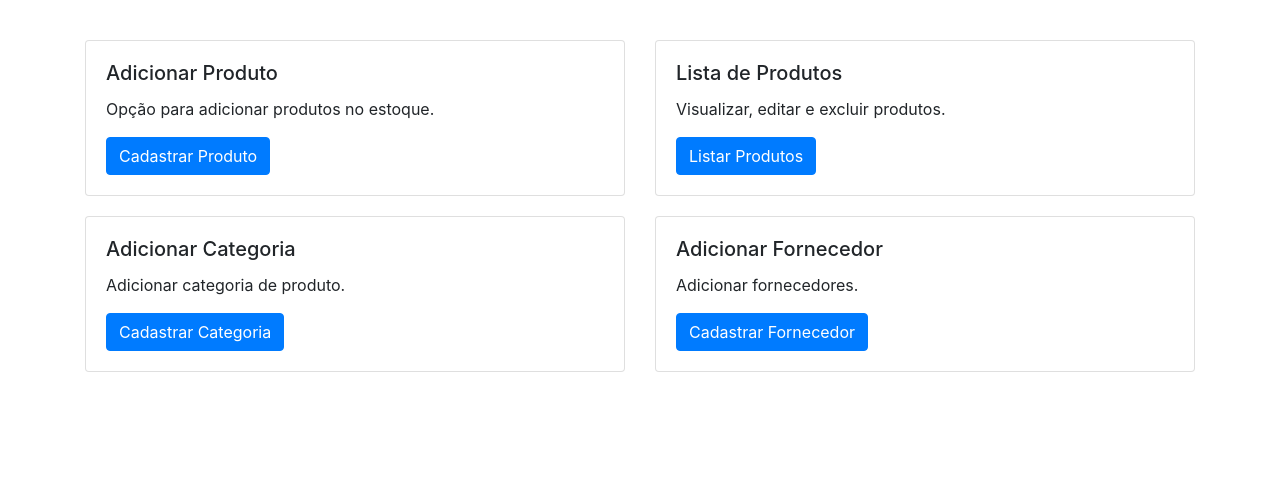
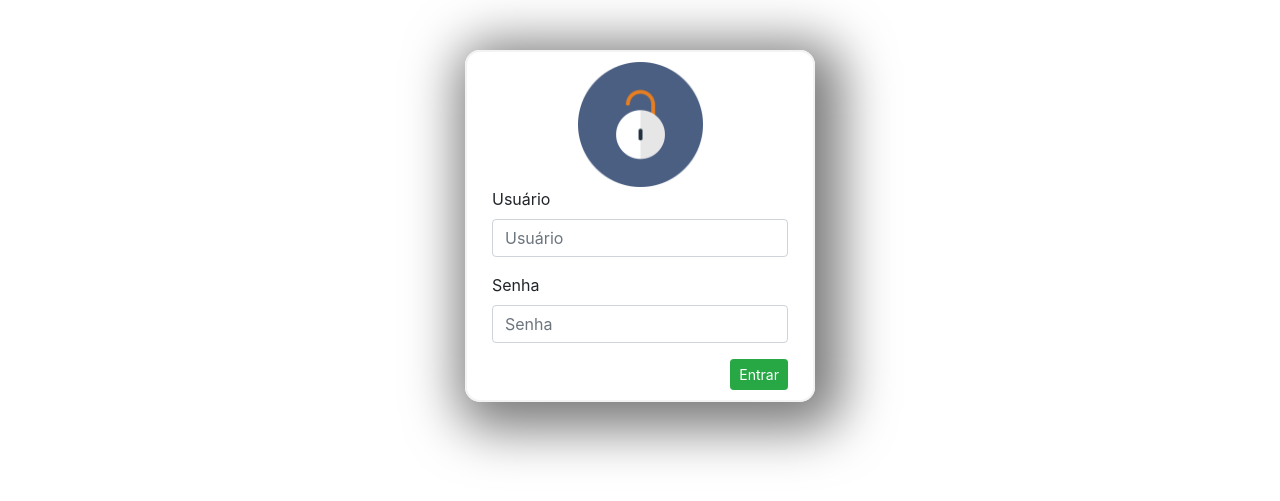
Before and after one commit to Grazziano/Formulario, a PHP site: page / in a window 1280 px wide. Shown: the top 501 px of the page. Run offline with PHP 8.4, Linux system fonts and the light colour scheme.

Commit message:
Criando tela de login e formulário de cadastro de usuário

```diff
--- a/index.php
+++ b/index.php
@@ -3,60 +3,50 @@
 
 <head>
     <meta charset="UTF-8">
-    <meta name="viewport" content="width=device-width, initial-scale=1.0">
+    <meta name="viewport" content="width=device-width, initial-scale=1.0, user-scalable=no">
     <meta http-equiv="X-UA-Compatible" content="ie=edge">
     <link rel="stylesheet" href="css/bootstrap.css">
-    <title>Menu</title>
+    <title>Login</title>
+
+    <style>
+        #tamanho {
+            width: 350px;
+            margin-top: 50px;
+            border-radius: 15px;
+            border: 2px solid #f3f3f3;
+            -webkit-box-shadow: 10px 10px 52px 17px rgba(122, 122, 122, 1);
+            -moz-box-shadow: 10px 10px 52px 17px rgba(122, 122, 122, 1);
+            box-shadow: 10px 10px 52px 17px rgba(122, 122, 122, 1);
+        }
+
+        img {
+            width: 125px;
+            height: 125px;
+        }
+    </style>
 </head>
 
 <body>
+    <div class="container" id="tamanho">
+        <div style="padding: 10px">
+            <center>
+                <img src="img/iconfinder_unlock_1287508.png" alt="">
+            </center>
+            <form action="">
+                <div class="form-group">
+                    <label>Usuário</label>
+                    <input type="text" name="usuario" class="form-control" placeholder="Usuário" autocomplete="off" require>
+                </div>
+                <div class="form-group">
+                    <label>Senha</label>
+                    <input type="password" name="senha" class="form-control" placeholder="Senha" autocomplete="off" require>
+                </div>
+            </form>
 
-    <div class="container" style="margin-top: 40px">
-
-        <div class="row">
-
-            <div class="col-sm-6">
-                <div class="card">
-                    <div class="card-body">
-                        <h5 class="card-title">Adicionar Produto</h5>
-                        <p class="card-text">Opção para adicionar produtos no estoque.</p>
-                        <a href="adicionarProduto.php" class="btn btn-primary">Cadastrar Produto</a>
-                    </div>
-                </div>
-            </div>
-            <div class="col-sm-6">
-                <div class="card">
-                    <div class="card-body">
-                        <h5 class="card-title">Lista de Produtos</h5>
-                        <p class="card-text">Visualizar, editar e excluir produtos.</p>
-                        <a href="listarProdutos.php" class="btn btn-primary">Listar Produtos</a>
-                    </div>
-                </div>
+            <div style="text-align: right">
+                <button type="submit" class="btn btn-sm btn-success">Entrar</button>
             </div>
         </div>
-
-        <div class="row">
-
-            <div class="col-sm-6" style="margin-top: 20px">
-                <div class="card">
-                    <div class="card-body">
-                        <h5 class="card-title">Adicionar Categoria</h5>
-                        <p class="card-text">Adicionar categoria de produto.</p>
-                        <a href="adicionarCategoria.php" class="btn btn-primary">Cadastrar Categoria</a>
-                    </div>
-                </div>
-            </div>
-            <div class="col-sm-6" style="margin-top: 20px">
-                <div class="card">
-                    <div class="card-body">
-                        <h5 class="card-title">Adicionar Fornecedor</h5>
-                        <p class="card-text">Adicionar fornecedores.</p>
-                        <a href="adicionarFornecedor.php" class="btn btn-primary">Cadastrar Fornecedor</a>
-                    </div>
-                </div>
-            </div>
-        </div>
-
     </div>
 
     <script type="js/bootstrap.js"></script>
```
Also changed, not shown: cadastroUsuario.php (added, +65 -0 lines), menu.php (added, +65 -0 lines), img/iconfinder_unlock_1287508.png (added).
